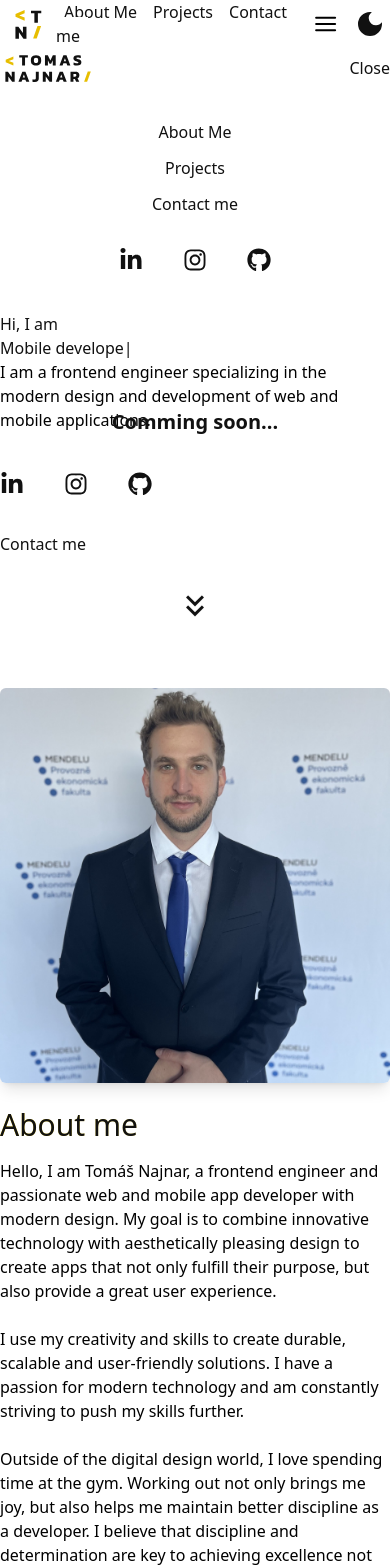
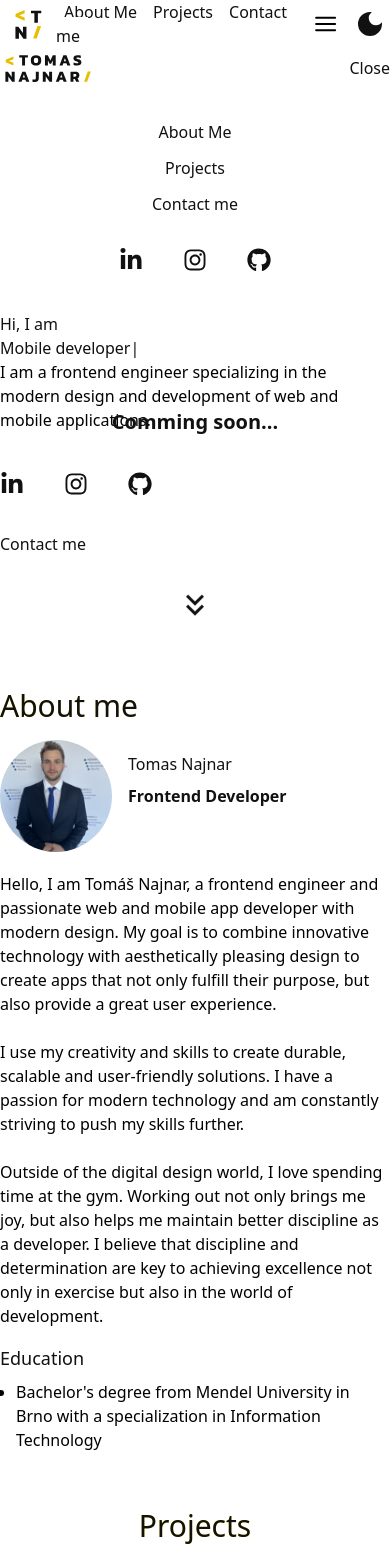
Before and after one commit to TNajnar/tomasnajnar-portfolio, a Next.js app: page / in a window 390 px wide. Shown: the top 1568 px of the page. Built offline with nearby package versions, Linux system fonts and the light colour scheme.

Commit message:
About me section

```diff
--- a/src/components/AboutMe/AboutData.ts
+++ b/src/components/AboutMe/AboutData.ts
@@ -9,3 +9,7 @@ export const aboutTitle: string = "About me";
 export const aboutSchool: string = "Bachelor's degree from Mendel University in Brno with a specialization in Information Technology";
 
 export const education: string = "Education";
+
+export const name: string = "Tomas Najnar";
+
+export const aboutWork: string = "Frontend Developer";
--- a/src/components/AboutMe/AboutMe.tsx
+++ b/src/components/AboutMe/AboutMe.tsx
@@ -1,10 +1,11 @@
 import { ReactElement } from "react";
 import { aboutTitle, education, aboutSchool, aboutHeading, aboutMyLife, middleDescription } from "./AboutData";
+import { Avatar } from "./components";
 
 const AboutMe = (): ReactElement => (
   <section className="grid desktop:grid-cols-2 gap-6" id="about">
-    <div className="flex justify-center justify-self-center w-fit max-h-aboutMeImg overflow-hidden text-center rounded-md shadow-lg">
     {/* TODO */}
+    <div className="hidden desktop:flex justify-center justify-self-center w-fit max-h-aboutMeImg overflow-hidden text-center rounded-md shadow-lg">
       <img src="/mezk.jpg" alt="me" className=" object-contain w-full h-full" />
     </div>
 
@@ -12,7 +13,10 @@ const AboutMe = (): ReactElement => (
       <h2 className="pb-4 bg-gradient-to-r from-yellow to-gray-light-1 to-70% text-black dark:text-transparent bg-clip-text text-3xl">
         {aboutTitle}
       </h2>
-      <div className="text-gray-light-modeText dark:text-gray">
+
+      <Avatar />
+
+      <div className="pt-5 text-gray-light-modeText dark:text-gray">
         <p>{aboutHeading}</p> <br/>
         <p>{middleDescription}</p> <br/>
         <p>{aboutMyLife}</p>
--- /dev/null
+++ b/src/components/AboutMe/components/Avatar.tsx
@@ -0,0 +1,16 @@
+import { ReactElement } from "react"
+import { aboutWork, name } from '../AboutData';
+
+const Avatar = (): ReactElement => (
+  <div className="desktop:hidden flex gap-4">
+    <div className="w-28 h-28 md:w-40 md:h-40 rounded-full overflow-hidden">
+      <img src="/mezk.jpg" alt="me" className=" w-full h-full" />
+    </div>
+    <div className="flex flex-col justify-stretch gap-2 pt-3">
+      <span>{name}</span>
+      <span className="font-bold">{aboutWork}</span>
+    </div>
+  </div>
+);
+
+export default Avatar;
--- /dev/null
+++ b/src/components/AboutMe/components/index.ts
@@ -0,0 +1 @@
+export { default as Avatar } from './Avatar';
--- a/src/components/Projects/components/Project.tsx
+++ b/src/components/Projects/components/Project.tsx
@@ -17,9 +17,6 @@ const Project = ({
   <Link className="projectsWrapper" href={url} target="_blank">
     <div className="imgWrapper">
       <img alt={alt} className="rounded-lg" src={path} />
-      <span className="absolute left-1/2 top-1/2 -translate-x-1/2 -translate-y-1/2 text-black text-xl font-bold">
-        {description}
-      </span>
       {!!ViewIcon && <ViewIcon className="viewIcon" />}
       <span className="description">{alt}</span>
       <div className="mask" />
@@ -38,7 +35,7 @@ const Project = ({
   <div className="projectsWrapper">
     <div className="imgWrapper">
       <img alt={alt} className={clsx(style, "rounded-lg")} src={path} />
-      <span className="absolute left-1/2 top-1/2 -translate-x-1/2 -translate-y-1/2 text-black text-xl font-bold">
+      <span className="absolute left-1/2 top-1/2 -translate-x-1/2 -translate-y-1/2 w-full text-black text-xl text-center font-bold">
         {description}
       </span>
       <span className="description">{alt}</span>
--- a/src/utils/consts.ts
+++ b/src/utils/consts.ts
@@ -7,7 +7,7 @@ import { SiTailwindcss, SiTypescript } from "react-icons/si";
 
 {/* Constants below are for scrolling */ }
 export const CONTACT_COORDINATES: number = 0;
-export const COORDINATES: number = -210;
+export const COORDINATES: number = -140;
 export const SCROLL_DURATION: number = 200;
 export const SCROLL_OPTIONS: TScrollOpt = {
   duration: SCROLL_DURATION,
```
